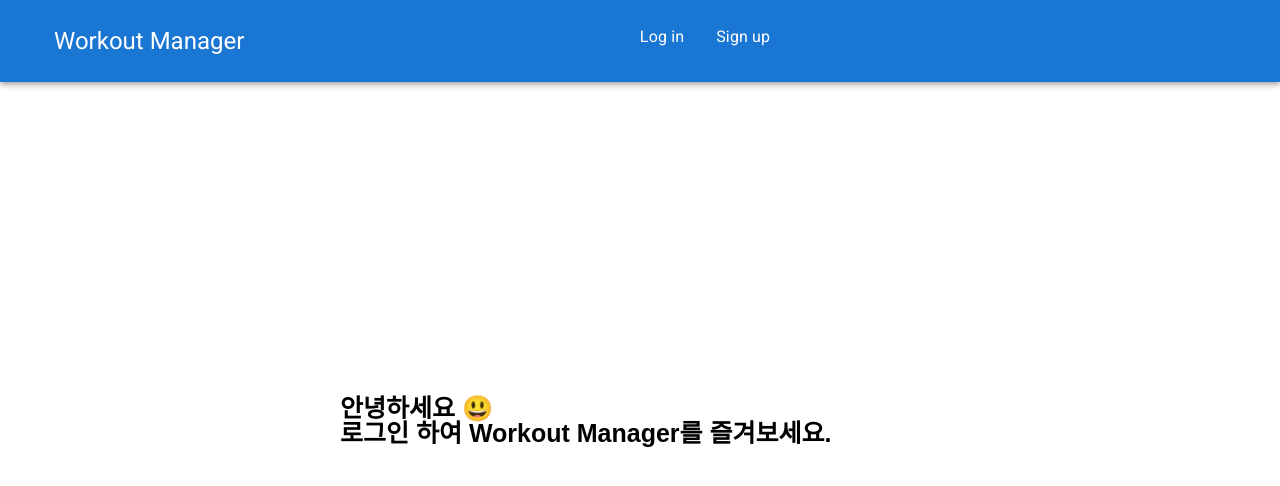
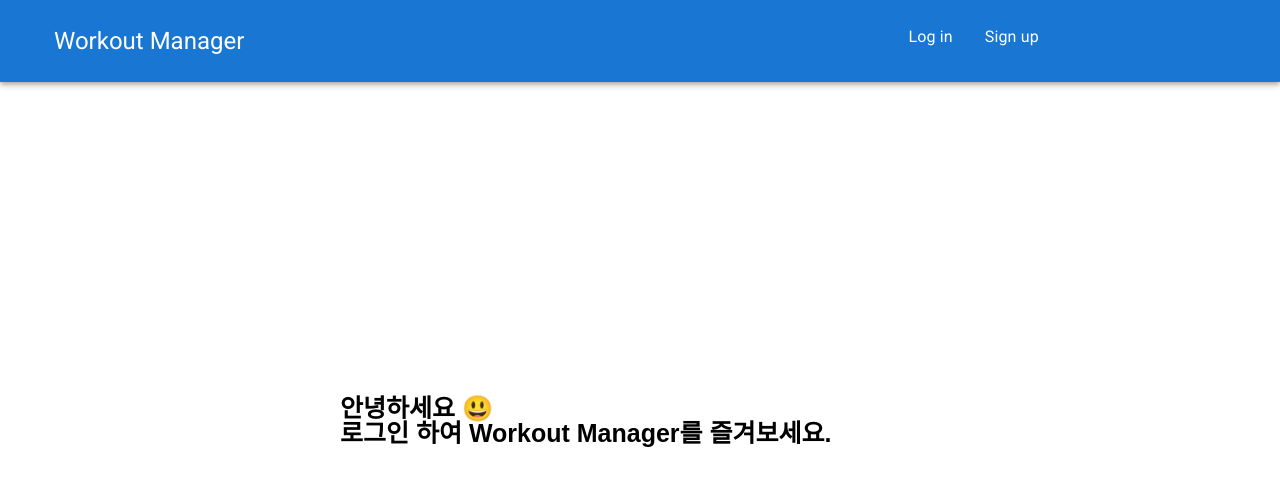
Before and after one commit to wujuno/workout-manager, a React (Create React App) app: page / in a window 1280 px wide. Shown: the top 486 px of the page. Built offline with nearby package versions, Linux system fonts and the light colour scheme.

Commit message:
Style: Change Header

```diff
--- a/src/components/Header.tsx
+++ b/src/components/Header.tsx
@@ -13,12 +13,13 @@ import "@fontsource/roboto/700.css";
 const Wrapper = styled.nav`
   width: 100%;
   display: grid;
-  grid-template-columns: repeat(3, 1fr);
+  grid-template-columns: repeat(4, 1fr);
   padding: 25px 30px;
 `;
 
 const MenuBox = styled.div`
   display: flex;
+  grid-column: 2 / span 3;
   justify-content: space-around;
   width: 100%;
 `;
@@ -49,14 +50,10 @@ function Header() {
               {isLoggedIn ? (
                 <>
                   <Link to="/record">
-                    <Typography gutterBottom color="white">
-                      Record
-                    </Typography>
+                    <Typography color="white">Record</Typography>
                   </Link>
                   <Link to={`/watch/${data?.me?.username}`}>
-                    <Typography gutterBottom color="white">
-                      Watch
-                    </Typography>
+                    <Typography color="white">Watch</Typography>
                   </Link>
                 </>
               ) : null}
```
